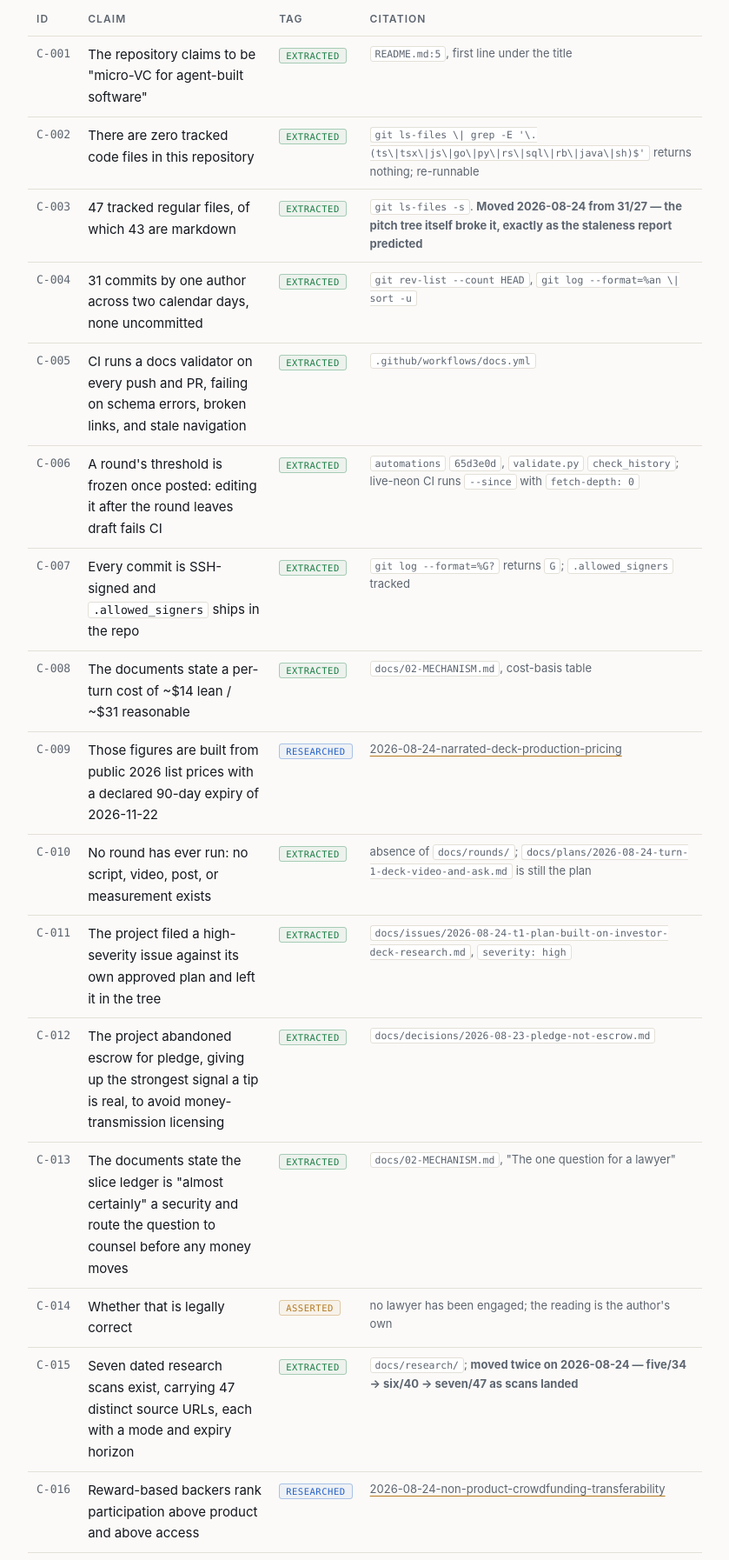
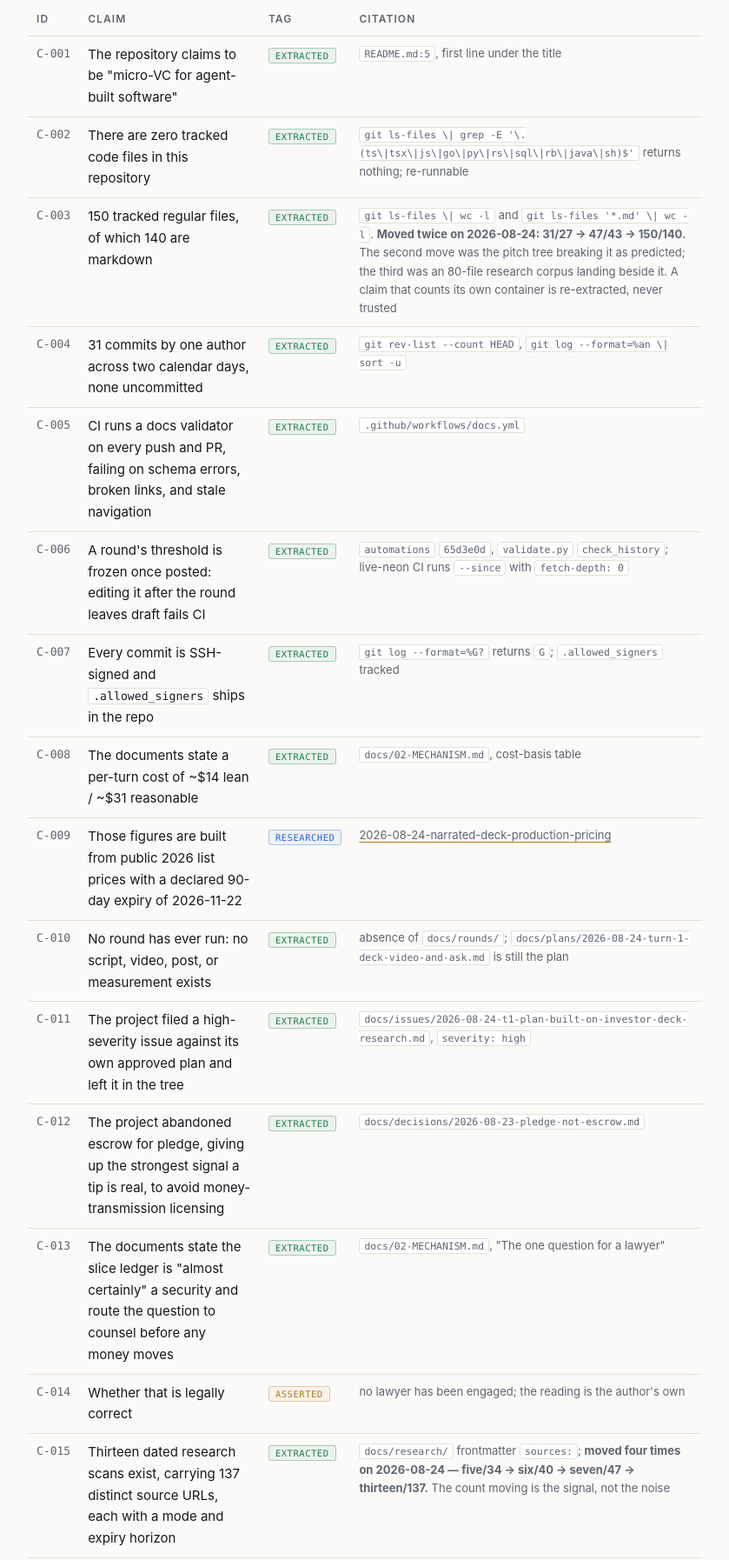
Before and after one commit to geeks-accelerator/live-neon-rounds, a plain HTML site: page index.html in a window 1280 px wide. Shown: the part 2594-4388 px from the top of the page at 87% size, without its empty margins (220-1059 px from the left). Drawn offline with Linux system fonts and the light colour scheme.

Commit message:
Regenerate: the tracked-file count was stale on a live page
The site served '47 tracked files' to anyone who read it. The repository has 150.
publish.py extracts from the claims ledger rather than hardcoding, so this was
downstream of the ledger fix and needed no code change.

```diff
--- a/index.html
+++ b/index.html
@@ -104,7 +104,7 @@ subject is not. Anything cited here can be shown on request.</p>
 <table><tr><th>id</th><th>claim</th><th>tag</th><th>citation</th></tr>
 <tr><td class="id">C-001</td><td>The repository claims to be "micro-VC for agent-built software"</td><td><span class="tag ex">EXTRACTED</span></td><td class="cite"><code>README.md:5</code>, first line under the title</td></tr>
 <tr><td class="id">C-002</td><td>There are zero tracked code files in this repository</td><td><span class="tag ex">EXTRACTED</span></td><td class="cite"><code>git ls-files \| grep -E '\.(ts\|tsx\|js\|go\|py\|rs\|sql\|rb\|java\|sh)$'</code> returns nothing; re-runnable</td></tr>
-<tr><td class="id">C-003</td><td>47 tracked regular files, of which 43 are markdown</td><td><span class="tag ex">EXTRACTED</span></td><td class="cite"><code>git ls-files -s</code>. <strong>Moved 2026-08-24 from 31/27 — the pitch tree itself broke it, exactly as the staleness report predicted</strong></td></tr>
+<tr><td class="id">C-003</td><td>150 tracked regular files, of which 140 are markdown</td><td><span class="tag ex">EXTRACTED</span></td><td class="cite"><code>git ls-files \| wc -l</code> and <code>git ls-files '*.md' \| wc -l</code>. <strong>Moved twice on 2026-08-24: 31/27 → 47/43 → 150/140.</strong> The second move was the pitch tree breaking it as predicted; the third was an 80-file research corpus landing beside it. A claim that counts its own container is re-extracted, never trusted</td></tr>
 <tr><td class="id">C-004</td><td>31 commits by one author across two calendar days, none uncommitted</td><td><span class="tag ex">EXTRACTED</span></td><td class="cite"><code>git rev-list --count HEAD</code>, <code>git log --format=%an \| sort -u</code></td></tr>
 <tr><td class="id">C-005</td><td>CI runs a docs validator on every push and PR, failing on schema errors, broken links, and stale navigation</td><td><span class="tag ex">EXTRACTED</span></td><td class="cite"><code>.github/workflows/docs.yml</code></td></tr>
 <tr><td class="id">C-006</td><td>A round's threshold is frozen once posted: editing it after the round leaves draft fails CI</td><td><span class="tag ex">EXTRACTED</span></td><td class="cite"><code>automations</code> <code>65d3e0d</code>, <code>validate.py</code> <code>check_history</code>; live-neon CI runs <code>--since</code> with <code>fetch-depth: 0</code></td></tr>
@@ -116,7 +116,7 @@ subject is not. Anything cited here can be shown on request.</p>
 <tr><td class="id">C-012</td><td>The project abandoned escrow for pledge, giving up the strongest signal a tip is real, to avoid money-transmission licensing</td><td><span class="tag ex">EXTRACTED</span></td><td class="cite"><code>docs/decisions/2026-08-23-pledge-not-escrow.md</code></td></tr>
 <tr><td class="id">C-013</td><td>The documents state the slice ledger is "almost certainly" a security and route the question to counsel before any money moves</td><td><span class="tag ex">EXTRACTED</span></td><td class="cite"><code>docs/02-MECHANISM.md</code>, "The one question for a lawyer"</td></tr>
 <tr><td class="id">C-014</td><td>Whether that is legally correct</td><td><span class="tag as">ASSERTED</span></td><td class="cite">no lawyer has been engaged; the reading is the author's own</td></tr>
-<tr><td class="id">C-015</td><td>Seven dated research scans exist, carrying 47 distinct source URLs, each with a mode and expiry horizon</td><td><span class="tag ex">EXTRACTED</span></td><td class="cite"><code>docs/research/</code>; <strong>moved twice on 2026-08-24 — five/34 → six/40 → seven/47 as scans landed</strong></td></tr>
+<tr><td class="id">C-015</td><td>Thirteen dated research scans exist, carrying 137 distinct source URLs, each with a mode and expiry horizon</td><td><span class="tag ex">EXTRACTED</span></td><td class="cite"><code>docs/research/</code> frontmatter <code>sources:</code>; <strong>moved four times on 2026-08-24 — five/34 → six/40 → seven/47 → thirteen/137.</strong> The count moving is the signal, not the noise</td></tr>
 <tr><td class="id">C-016</td><td>Reward-based backers rank participation above product and above access</td><td><span class="tag re">RESEARCHED</span></td><td class="cite"><a href="../research/2026-08-24-non-product-crowdfunding-transferability.md">2026-08-24-non-product-crowdfunding-transferability</a></td></tr>
 <tr><td class="id">C-017</td><td>~30 video starts is where a 95% interval around 40% completion excludes 15%</td><td><span class="tag re">RESEARCHED</span></td><td class="cite"><a href="../research/2026-08-24-distribution-and-audience-floor.md">2026-08-24-distribution-and-audience-floor</a></td></tr>
 <tr><td class="id">C-018</td><td>Captioned video completes at a far higher rate; ~85% of video is watched muted</td><td><span class="tag re">RESEARCHED</span></td><td class="cite"><a href="../research/2026-08-24-pitch-video-format-and-distribution.md">2026-08-24-pitch-video-format-and-distribution</a></td></tr>
```
